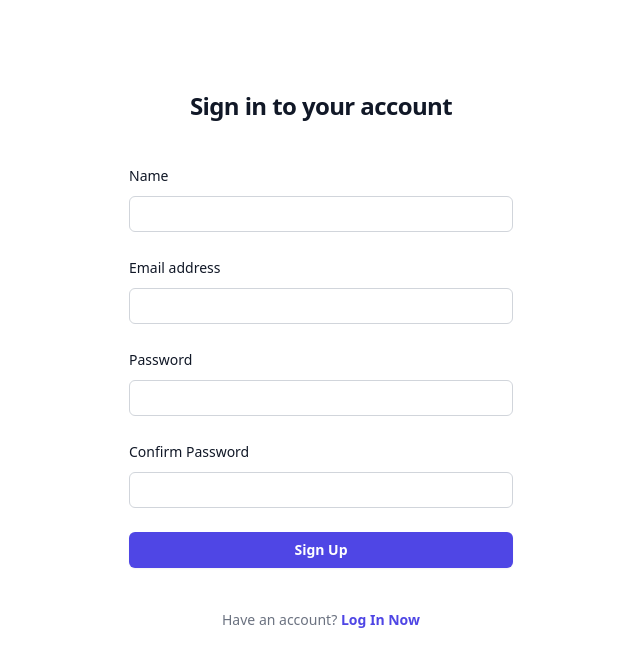
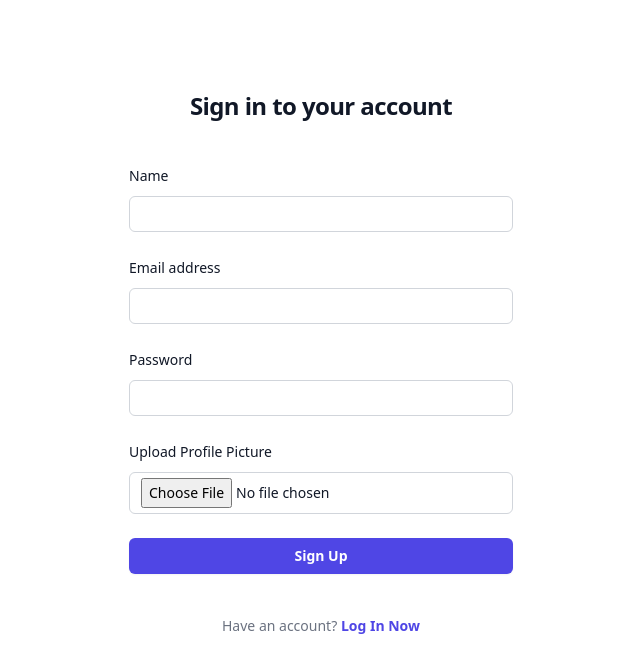
Before and after one commit to joshua-jinu/ecommerce-mern, a React (Vite) app in the folder frontend/: page /signup in a window 1280 px wide. Shown: the top 672 px of the page, without its empty margins (319-959 px from the left). Built offline with nearby package versions, Linux system fonts and the light colour scheme.

Commit message:
Added Form Validation

```diff
--- a/frontend/src/components/auth/Signup.jsx
+++ b/frontend/src/components/auth/Signup.jsx
@@ -1,13 +1,41 @@
-import React from 'react'
+import React, { useState } from 'react'
 import { NavLink } from 'react-router-dom'
-import { useForm } from 'react-hook-form'
+import {Validate} from '../../validation.js'
 
 function Signup() {
-  const {register, handleSubmit, reset, formState} = useForm();
-  const {errors} = formState;
+  const [data, setData] = useState({
+    name: '',
+    email:'',
+    password:'',
+  })
+  const [error, setError] = useState('');
 
-  async function onSubmit(data){
-    console.log(data)
+  const handleChange = (e) =>{
+    const {name, value} = e.target;
+
+    setData((prev)=>({
+      ...prev,
+      [name]:value,
+    }));
+  }
+
+  const handleSubmit = (e) => {
+    e.preventDefault();
+    const NameV = Validate.validateName(data.name);
+    const EmailV = Validate.validateEmail(data.email);
+    const PassV = Validate.validatePass(data.password);
+
+
+    if(typeof NameV=='string' && NameV.length>1){
+      return setError(NameV);
+    }
+    if(typeof EmailV=='string' && EmailV.length>1){
+      return setError(EmailV);
+    }
+    if(typeof PassV=='string' && PassV.length>1){
+      return setError(PassV);
+    }
+
   }
 
   return (
@@ -18,8 +46,10 @@ function Signup() {
         </h2>
       </div>
 
+
       <div className="mt-10 sm:mx-auto sm:w-full sm:max-w-sm">
-        <form action="#" onSubmit={handleSubmit(onSubmit)} className="space-y-6">
+        {error}
+        <form action="#" onSubmit={handleSubmit} className="space-y-6">
           <div>
             <label htmlFor="name" className="block text-sm/6 font-medium text-gray-900">
               Name
@@ -31,24 +61,27 @@ function Signup() {
                 type="text"
                 autoComplete="name"
                 className="block w-full rounded-md bg-white px-3 py-1.5 text-base text-gray-900 outline outline-1 -outline-offset-1 outline-gray-300 placeholder:text-gray-400 focus:outline-2 focus:-outline-offset-2 focus:outline-indigo-600 sm:text-sm/6"
-                {...register('name', {required: "this field is required"})}
-                />
+                value={data.name}
+                onChange={handleChange}
+              />
             </div>
           </div>
+
+
           <div>
             <label htmlFor="email" className="block text-sm/6 font-medium text-gray-900">
               Email address
             </label>
             <div className="mt-2">
-              {errors.email?.message}
               <input
                 id="email"
                 name="email"
                 type="email"
                 autoComplete="email"
                 className="block w-full rounded-md bg-white px-3 py-1.5 text-base text-gray-900 outline outline-1 -outline-offset-1 outline-gray-300 placeholder:text-gray-400 focus:outline-2 focus:-outline-offset-2 focus:outline-indigo-600 sm:text-sm/6"
-                {...register('email', {required: "this field is required"})}
-                />
+                value={data.email}
+                onChange={handleChange}
+              />
             </div>
           </div>
 
@@ -59,33 +92,32 @@ function Signup() {
               </label>
             </div>
             <div className="mt-2">
-              {errors.password?.message}
               <input
                 id="password"
                 name="password"
                 type="password"
                 autoComplete="new password"
                 className="block w-full rounded-md bg-white px-3 py-1.5 text-base text-gray-900 outline outline-1 -outline-offset-1 outline-gray-300 placeholder:text-gray-400 focus:outline-2 focus:-outline-offset-2 focus:outline-indigo-600 sm:text-sm/6"
-                {...register('password', {required: "this field is required"})}
-                />
+                value={data.password}
+                onChange={handleChange}
+              />
             </div>
           </div>
+
           <div>
             <div className="flex items-center justify-between">
-              <label htmlFor="confirm-password" className="block text-sm/6 font-medium text-gray-900">
-                Confirm Password
+              <label htmlFor="password" className="block text-sm/6 font-medium text-gray-900">
+                Upload Profile Picture
               </label>
             </div>
             <div className="mt-2">
-              {errors.confirmPassword?.message}
               <input
-                id="confirm-password"
-                name="confirm-password"
-                type="password"
-                autoComplete="confirm password"
+                id="upload"
+                name="upload"
+                type="file"
+                accept=".jpg, .jpeg, .png"
                 className="block w-full rounded-md bg-white px-3 py-1.5 text-base text-gray-900 outline outline-1 -outline-offset-1 outline-gray-300 placeholder:text-gray-400 focus:outline-2 focus:-outline-offset-2 focus:outline-indigo-600 sm:text-sm/6"
-                {...register('confirmPassword', {required: "this field is required"})}
-              />
+                />
             </div>
           </div>
 
--- /dev/null
+++ b/frontend/src/validation.js
@@ -0,0 +1,48 @@
+export const Validate = {
+    validateName: (name)=> {
+        const nameRegex = /^[a-zA-Z][a-zA-Z\s'-]{1,49}$/;
+        if(name.length<2){
+            return "Name cannot be less than 2 letters";
+        }
+        if(nameRegex.test(name)=="false"){
+            return "name should name have any symbols";
+        }
+        return true;
+    },
+    validatePass: (pwd)=>{
+        const passwordRegex = {
+            minLength: 8,
+            maxLength: 128,
+            hasUpperCase: /[A-Z]/,
+            hasLowerCase: /[a-z]/,
+            hasNumbers: /[0-9]/,
+            hasSpecialChar: /[!@#$%^&*()_+\-=\[\]{};':"\\|,.<>\/?]/
+        };
+        if(pwd.length > passwordRegex.maxLength){
+            return `password should be less then ${passwordRegex.maxLength} characters`;
+        }
+        if(pwd.length < passwordRegex.minLength){
+            return `password should be greater then ${passwordRegex.minLength} characters`;
+        }
+        if(!passwordRegex.hasLowerCase.test(pwd)){
+            return 'Password should have lowercase characters a-z';
+        }
+        if(!passwordRegex.hasUpperCase.test(pwd)){
+            return 'Password should have uppercase characters a-z';
+        }
+        if(!passwordRegex.hasSpecialChar.test(pwd)){
+            return 'Password should have uppercase characters a-z';
+        }
+        return true;
+    },
+    validateEmail: (email)=>{
+        const emailRegex = /^[a-zA-Z0-9._-]+@[a-zA-Z0-9.-]+\.[a-zA-Z]{2,}$/;
+        if(email.length>256){
+            return {isValid: false, error:"Email is too long"};
+        }
+        if(!emailRegex.test(email)){
+            return "Enter a valid email";
+        }
+        return true;
+    },
+}
```
Also changed, not shown: 1 other file (tests, documents, lock files or other folders).
